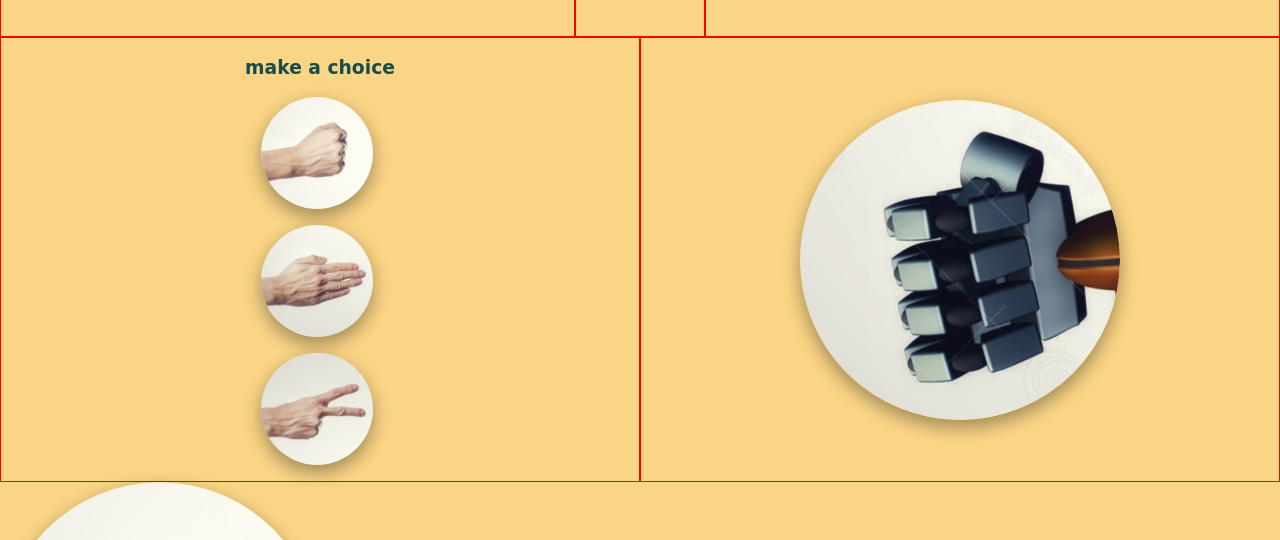
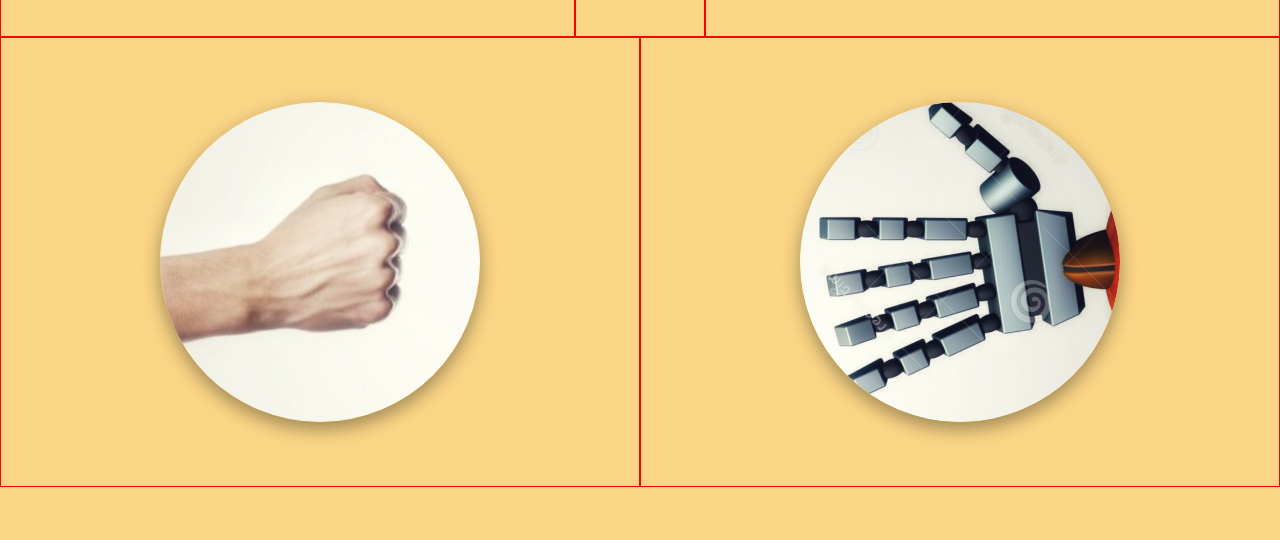
Before and after one commit to yavorant/RockPaperScissors, a plain HTML site: page index.html in a window 1280 px wide. Both pictures are taken after a click on the button 317 px from the left and 412 px from the top of the page. Shown: the part 260-800 px from the top of the page. Drawn offline with Linux system fonts and the light colour scheme; a web font is replaced by a local one.

Commit message:
logic without score

```diff
--- a/index.html
+++ b/index.html
@@ -38,7 +38,7 @@
 
 
 
-  <div class="mainSection">
+  <div class="mainSection" id="mainSection">
 
     <div class="makeAChoice" id="makeAChoice">
       <div>
@@ -50,14 +50,24 @@
     </div>
 
     <div class="computersChoice">
-      <img class="imageOfComputerChoice" src="roundImages/robotRock.png" alt="Image of robot with rock">
+      <img class="imageOfComputerChoice" src="roundImages/rockRobot.png" alt="Image of robot with rock">
     </div>
 
   </div>
 
-  <div class="yourChoice">
-    <img class="imageOfYourChoice" src="roundImages/humanRock.png" alt="">
+  <div class="additionSection" id="additionSection">
+
+    <div class="yourChoice">
+      <img class="imageOfYourChoice" id="imageOfYourChoice" src="roundImages/rockHuman.png" alt="">
+    </div>
+
+    <div class="computersChoice">
+      <img class="imageOfComputerChoice" id="imageOfComputerChoice" src="roundImages/rockRobot.png" alt="Image of robot with rock">
+    </div>
+
   </div>
+
+
 
   <script src="script.js"></script>
 </body>
--- a/script.js
+++ b/script.js
@@ -84,14 +84,20 @@ with the correct playerSelection every time a button is clicked. (you can keep t
 4) Add a div for displaying results and change all of your console.logs into DOM methods.
 5) Display the running score, and announce a winner of the game once one player reaches 5 points.
 */
-let computerSelection;
-var playerSelection = "hello";
+
 
 for (let i = 0; i < 3; i++) {
+  let playerSelection = "";
+  //let playerPoints = 0;
+  //let robotPoints = 0;
   document.querySelectorAll(".btn")[i].addEventListener("click", function() {
-    console.log(this.id);
-    //console.log(playerSelection);
+    document.getElementById("mainSection").style.display = "none";
+    playerSelection = this.id;
+    console.log("playerSelection: ", playerSelection);
+    let computerSelection = computerPlay();
+    console.log("computerSelection: ", computerSelection);
+    document.getElementById("imageOfYourChoice").src = "roundImages/" + playerSelection + "Human.png";
+    document.getElementById("imageOfComputerChoice").src = "roundImages/" + computerSelection + "Robot.png";
+    document.getElementById("additionSection").style.display = "flex";
   });
 }
-
-console.log(playerSelection);
--- a/style.css
+++ b/style.css
@@ -72,7 +72,11 @@ h1 {
   display: flex;
 }
 
-.makeAChoice, .computersChoice {
+.additionSection {
+  display: none;
+}
+
+.makeAChoice, .computersChoice, .yourChoice {
   display: inline-flex;
   width: 50%;
   border: 1px solid red;
@@ -103,15 +107,15 @@ h1 {
 }
 
 #rock {
-  background-image: url("roundImages/humanRock.png");
+  background-image: url("roundImages/rockHuman.png");
 }
 
 #paper {
-  background-image: url("roundImages/humanPaper.png");
+  background-image: url("roundImages/paperHuman.png");
 }
 
 #scissors {
-  background-image: url("roundImages/humanScissors.png");
+  background-image: url("roundImages/scissorsHuman.png");
 }
 
 .imageOfComputerChoice, .imageOfYourChoice {
@@ -119,9 +123,5 @@ h1 {
   border-radius: 50%;
   width: 20rem;
   height: 20rem;
-  margin: auto;
+  margin: 4rem;
 }
-
-.computersChoice {
-
-}
```
Also changed, not shown: roundImages/paperHuman.png (renamed from roundImages/humanPaper.png), roundImages/paperRobot.png (renamed from roundImages/robotPaper.png), roundImages/rockHuman.png (renamed from roundImages/humanRock.png), roundImages/rockRobot.png (renamed from roundImages/robotRock.png), roundImages/scissorsHuman.png (renamed from roundImages/humanScissors.png), roundImages/scissorsRobot.png (renamed from roundImages/robotScissors.png).
